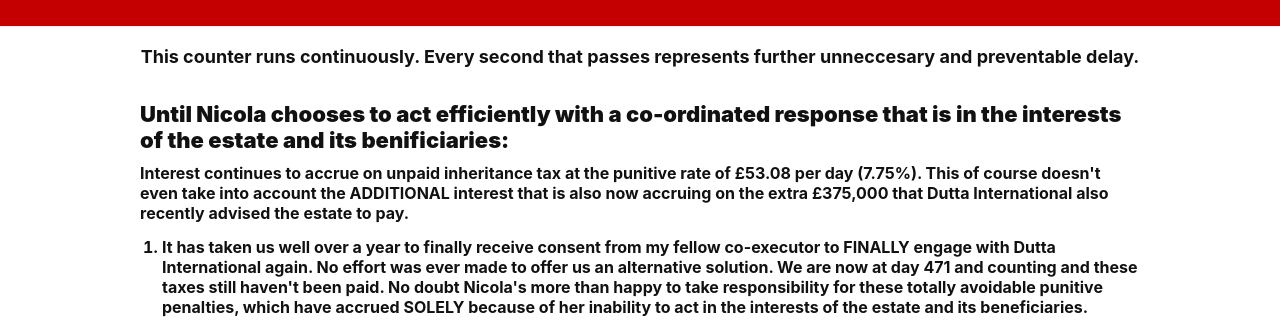
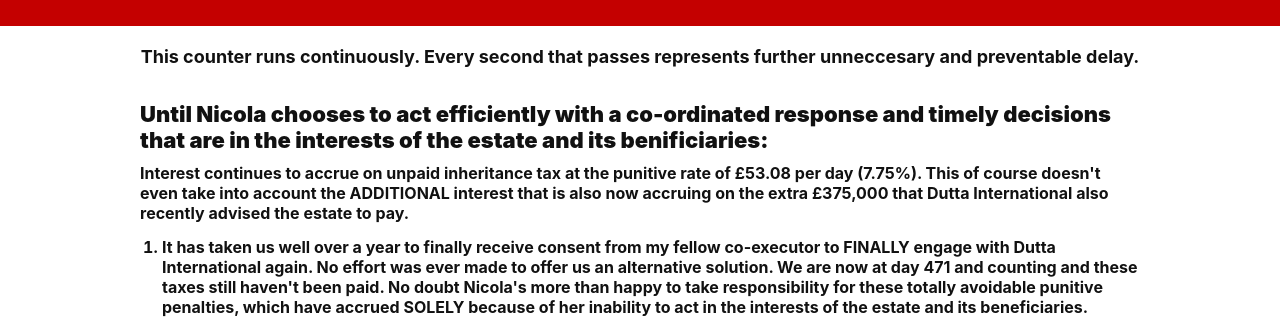
Before and after one commit to JustinKelly01/interest-ticker, a plain HTML site: page index.html in a window 1280 px wide. Shown: the part 390-718 px from the top of the page. Drawn offline with Linux system fonts and the light colour scheme.

Commit message:
Here we go again.html

```diff
--- a/index.html
+++ b/index.html
@@ -140,7 +140,7 @@
 </div>
 
 <div class="details">
-  <h2>Until Nicola chooses to act efficiently with a co-ordinated response that is in the interests of the estate and its benificiaries:</h2>
+  <h2>Until Nicola chooses to act efficiently with a co-ordinated response and timely decisions that are in the interests of the estate and its benificiaries:</h2>
 
   <div class="lead">
     Interest continues to accrue on unpaid inheritance tax at the punitive rate of £53.08 per day (7.75%).  This of course doesn't even take into account the ADDITIONAL interest that is also now accruing on the extra £375,000 that Dutta International also recently advised the estate to pay.
```
